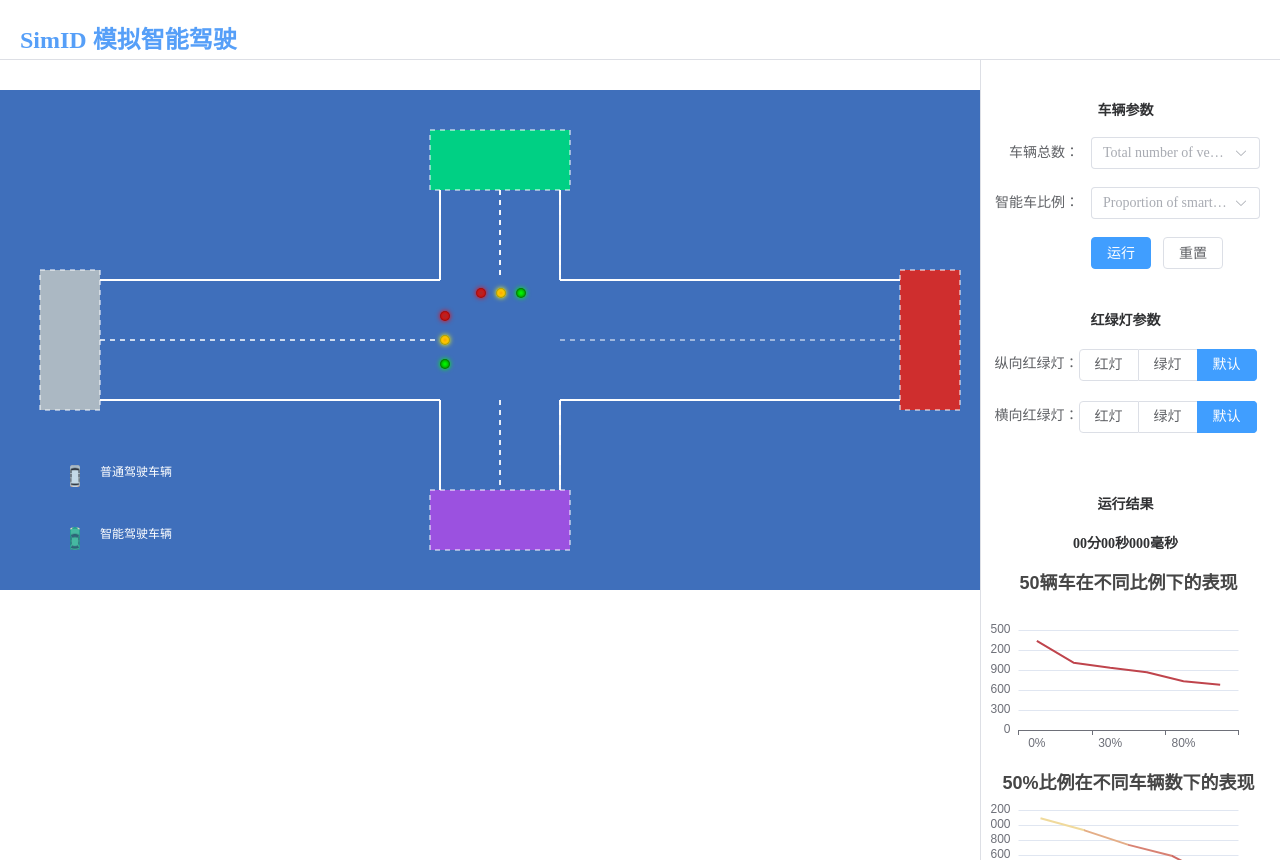
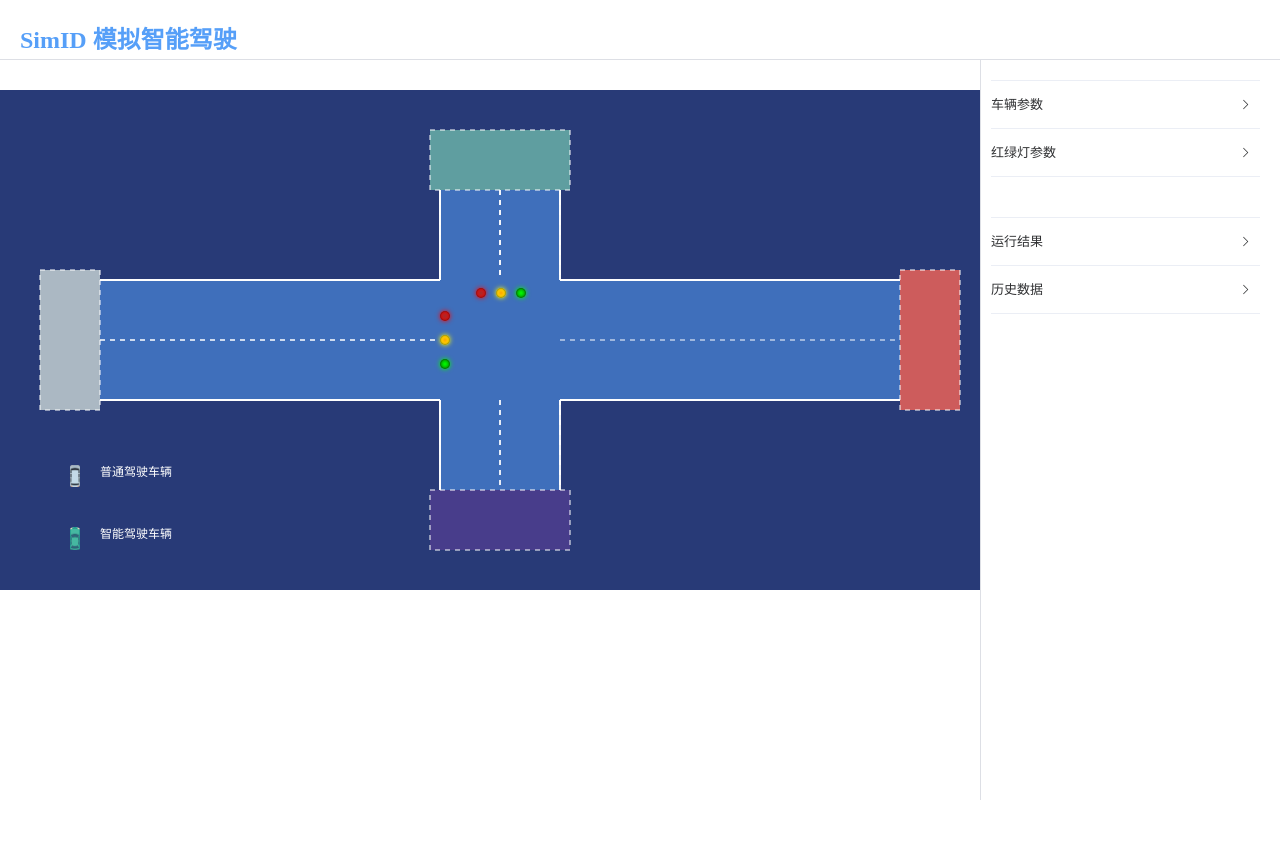
Before and after one commit to Ding-Shanshan/smart-driving, a Vue app: page /#/home in a window 1280 px wide. After the commit the page ends 800 px from the top, so only its background shows below. Built offline with nearby package versions, Linux system fonts and the light colour scheme.

Commit message:
界面更改

```diff
--- a/src/components/printResult.vue
+++ b/src/components/printResult.vue
@@ -1,8 +1,14 @@
 <template>
   <div>
-    <h4>运行结果</h4>
-    <h4 id=mytime>{{runtime}}</h4>
-    <div id="runChart"></div>
+    <el-collapse v-model="activeNames" @change="handleChange">
+      <el-collapse-item title="运行结果" name="1">
+        <!-- <h4>运行结果</h4> -->
+        <h4 id=mytime>{{runtime}}</h4>
+      </el-collapse-item>
+      <el-collapse-item title="历史数据" name="2">
+        <div id="runChart"></div>
+      </el-collapse-item>
+    </el-collapse>
   </div>
 </template>
 
--- a/src/components/setParameters.vue
+++ b/src/components/setParameters.vue
@@ -1,6 +1,8 @@
 <template>
     <div>
-        <h4>车辆参数</h4>
+        <el-collapse v-model="activeNames" @change="handleChange">
+            <el-collapse-item title="车辆参数" name="1">
+            <!-- <h4>车辆参数</h4> -->
                 <el-form class="vehicleParameter" ref="parametersRef" :model="parameters" label-width="100px">
                     <!-- 车辆总数 -->
                     <el-form-item label="车辆总数：">
@@ -28,7 +30,9 @@
                         <el-button @click="reset">重置</el-button>
                     </el-form-item>
                 </el-form>
-        <h4>红绿灯参数</h4>
+            </el-collapse-item>
+            <el-collapse-item title="红绿灯参数" name="2">
+                <!-- <h4>红绿灯参数</h4> -->
                 <div class="lightParameter">
                     <!-- 上下方向红绿灯 -->
                     <div class="light">
@@ -49,6 +53,8 @@
                         </el-radio-group>
                     </div>
                 </div>
+            </el-collapse-item>
+        </el-collapse>
     </div>
 </template>
 
--- a/src/components/simulationDiagram.vue
+++ b/src/components/simulationDiagram.vue
@@ -96,7 +96,7 @@ export default {
       trafficL2.style.top = (this.H/2 + this.RoadW + 16) + "px";
       trafficL2.style.left = (this.W/2 - this.RoadW -50) + "px";
     },
-    //绘制路面
+    //绘制道路边缘线
     drawLine(x,y,x1,y1){
         this.context.moveTo(x, y);
         this.context.lineTo(x1, y1);
@@ -121,7 +121,15 @@ export default {
 
       }
     },
-
+    // 绘制路面
+    drawRoad(){
+      this.context.beginPath();
+      this.context.fillStyle = '#3F6FBB';//#3F6FBB
+      this.context.fillRect(100, this.H/2-this.RoadW, this.W-200, this.RoadW*2);
+      // this.context.fillStyle = '#3F6FBB';
+      this.context.fillRect(this.W/2-this.RoadW, 100, this.RoadW*2, this.H-200);
+      // this.context.rect(positions[idx].x, positions[idx].y, positions[idx].width, positions[idx].height);
+    },
     textConnection(data) {
       //获取兄弟组件中传过来的参数，通过总数和百分比计算出普通车和智能车的数量
       let smartCarTargetNum = parseInt(data.totalNum) * parseFloat(data.proportion)
@@ -248,6 +256,7 @@ export default {
     const canvas = document.querySelector('canvas');
     this.context = canvas.getContext('2d');
     this.context.beginPath();
+    this.drawRoad();
     this.context.strokeStyle = 'White'; // 线条颜色
     this.context.lineWidth = 1.0;
     // 画实线
@@ -275,12 +284,13 @@ export default {
     //绘制位置坐标：A、B、C、D作为左右上下的路口起始位置
     let startPositions = [
       {x: 40, y: this.H/2 - this.RoadW - 10, width: 60, height: 140, color: "#abb8c3"},//左
-      {x: this.W - 100, y: this.H/2 - this.RoadW - 10, width: 60, height: 140, color: "#cf2e2e"},//右
-      {x: this.W/2-this.RoadW - 10, y: 40, width: 140, height: 60, color: "#00d084"},//上
-      {x: this.W/2-this.RoadW - 10, y: this.H - 100, width: 140, height: 60, color: "#9b51e0"}//下
+      {x: this.W - 100, y: this.H/2 - this.RoadW - 10, width: 60, height: 140, color: "IndianRed  "},//右 #cf2e2e
+      {x: this.W/2-this.RoadW - 10, y: 40, width: 140, height: 60, color: 'CadetBlue '},//上 "#00d084"
+      {x: this.W/2-this.RoadW - 10, y: this.H - 100, width: 140, height: 60, color: "DarkSlateBlue "}//下 #9b51e0
     ]
     this.startPositions = startPositions;
     this.drawStartPosition(startPositions);
+
     //绑定点击事件，当点击彩色区域时，会创建新的车的实例
     // this.initClickEvent();
     this.setTrafficLXAndY();
@@ -299,7 +309,7 @@ export default {
   // width:1008px;
   // height:540px;
   position: absolute;
-  background: #3F6FBB;
+  background: #283a77;//#3F6FBB#1f3a66
 }
 .MyCanvas {
   position: relative;
```
Lines whose indentation alone changed are shown as unchanged.
